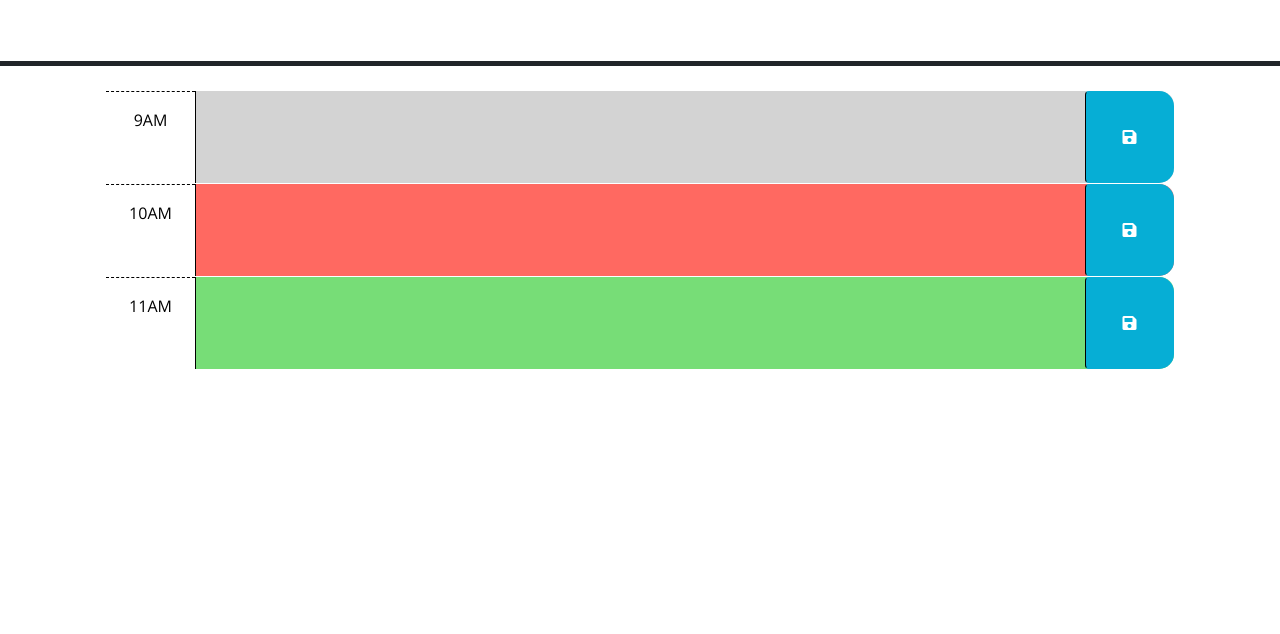
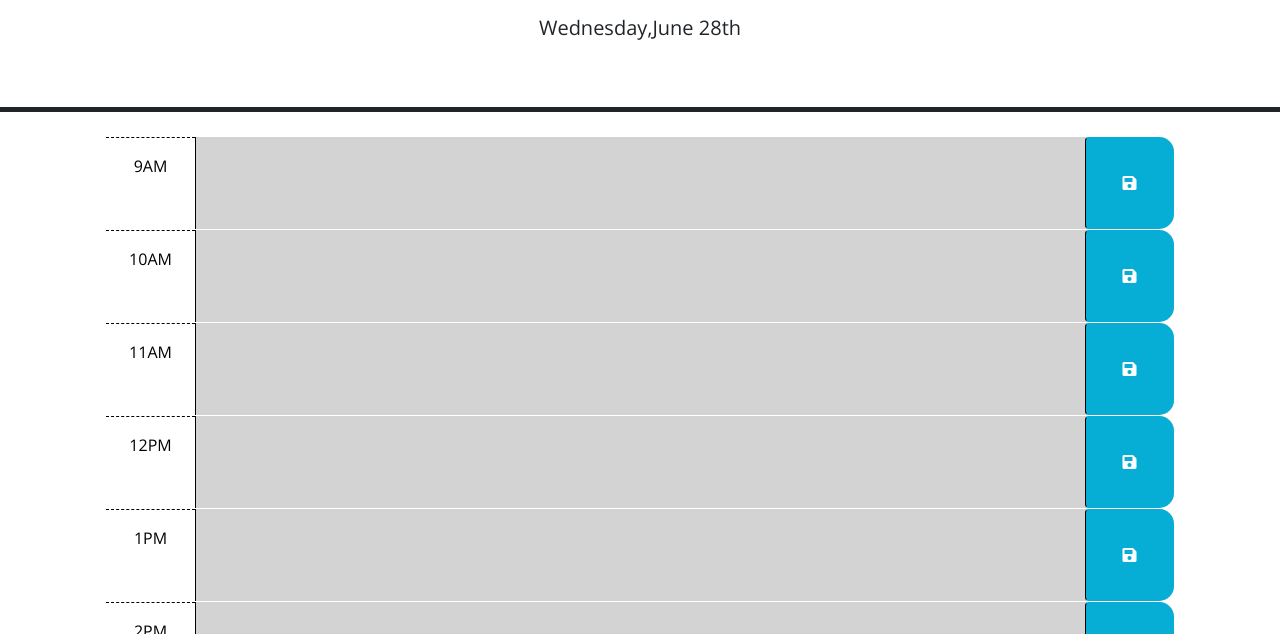
Before and after one commit to queendoescode/day-planner, a plain HTML site: page index.html in a window 1280 px wide. Shown: the part 166-800 px from the top of the page. Drawn offline with nearby package versions, Linux system fonts and the light colour scheme.

Commit message:
used JavaScript to create elements for each hour in the workday from 9am to 5pm and added the new elements inside the existing container div.

```diff
--- a/index.html
+++ b/index.html
@@ -28,7 +28,7 @@
       <p class="lead">A simple calendar app for scheduling your work day</p>
       <p id="currentDay" class="lead"></p>
     </header>
-    <div class="container-lg px-5">
+    <div id="work-hours" class="container-lg px-5">
       <!-- Use class for "past", "present", and "future" to apply styles to the
         time-block divs accordingly. The javascript will need to do this by
         adding/removing these classes on each div by comparing the hour in the
@@ -39,39 +39,39 @@
         code is implemented.
         -->
 
-      <!-- Example of a past time block. The "past" class adds a gray background color. -->
+      <!-- Example of a past time block. The "past" class adds a gray background color.
       <div id="hour-9" class="row time-block past">
         <div class="col-2 col-md-1 hour text-center py-3">9AM</div>
         <textarea class="col-8 col-md-10 description" rows="3"> </textarea>
         <button class="btn saveBtn col-2 col-md-1" aria-label="save">
           <i class="fas fa-save" aria-hidden="true"></i>
         </button>
-      </div>
+      </div>-->
 
-      <!-- Example of a a present time block. The "present" class adds a red background color. -->
+      <!-- Example of a a present time block. The "present" class adds a red background color.
       <div id="hour-10" class="row time-block present">
         <div class="col-2 col-md-1 hour text-center py-3">10AM</div>
         <textarea class="col-8 col-md-10 description" rows="3"> </textarea>
         <button class="btn saveBtn col-2 col-md-1" aria-label="save">
           <i class="fas fa-save" aria-hidden="true"></i>
         </button>
-      </div>
+      </div>-->
 
-      <!-- Example of a future time block. The "future" class adds a green background color. -->
+      <!-- Example of a future time block. The "future" class adds a green background color.
       <div id="hour-11" class="row time-block future">
         <div class="col-2 col-md-1 hour text-center py-3">11AM</div>
         <textarea class="col-8 col-md-10 description" rows="3"> </textarea>
         <button class="btn saveBtn col-2 col-md-1" aria-label="save">
           <i class="fas fa-save" aria-hidden="true"></i>
         </button>
-      </div>
+      </div>-->
 
     <script src="https://code.jquery.com/jquery-3.4.1.min.js"></script>
-    <script
-      src="https://cdn.jsdelivr.net/npm/dayjs@1.11.3/dayjs.min.js"
-      integrity="sha256-iu/zLUB+QgISXBLCW/mcDi/rnf4m4uEDO0wauy76x7U="
-      crossorigin="anonymous"
-    ></script>
+
+    <script src="https://cdn.jsdelivr.net/npm/dayjs@1.11.8/dayjs.min.js"></script>
+    <script src="https://cdn.jsdelivr.net/npm/dayjs@1.11.8/plugin/advancedFormat.js"></script>
+    <script>dayjs.extend(window.dayjs_plugin_advancedFormat)</script>
+
 
     <script src="script.js"></script>
   </body>
--- a/script.js
+++ b/script.js
@@ -1,7 +1,39 @@
 // Wrap all code that interacts with the DOM in a call to jQuery to ensure that
 // the code isn't run until the browser has finished rendering all the elements
 // in the html.
+
 $(function () {
+  var workHours = $("#work-hours");
+
+  // Create the DOM elements for each working hour in the day
+
+  for (var hour = 9; hour <= 17; hour++) {
+    var amPm;
+    var hourOfDay;
+    if (hour >= 12) {
+      amPm = 'PM';
+    } else {
+      amPm = 'AM';
+    }
+
+    if (hour > 12) {
+      hourOfDay = hour - 12;
+    } else {
+      hourOfDay = hour;
+    }
+
+    var newElement = $(
+      `<div id="hour-${hour}" class="row time-block past">
+        <div class="col-2 col-md-1 hour text-center py-3">${hourOfDay}${amPm}</div>
+        <textarea class="col-8 col-md-10 description" rows="3"> </textarea>
+        <button class="btn saveBtn col-2 col-md-1" aria-label="save">
+          <i class="fas fa-save" aria-hidden="true"></i>
+        </button>
+      </div>`);    // create Element
+
+    workHours.append(newElement); // add to DOM so it will be visible
+  }
+
   // TODO: Add a listener for click events on the save button. This code should
   // use the id in the containing time-block as a key to save the user input in
   // local storage. HINT: What does `this` reference in the click listener
@@ -14,10 +46,26 @@ $(function () {
   // attribute of each time-block be used to conditionally add or remove the
   // past, present, and future classes? How can Day.js be used to get the
   // current hour in 24-hour time?
+
   //
   // TODO: Add code to get any user input that was saved in localStorage and set
   // the values of the corresponding textarea elements. HINT: How can the id
   // attribute of each time-block be used to do this?
   //
   // TODO: Add code to display the current date in the header of the page.
+
+  var timeElement =$("#currentDay");
+
+  var timerId = setInterval(
+    () => {
+      // See: https://day.js.org/docs/en/parse/now
+      var currentTime = dayjs();
+      var formattedString = currentTime.format(" dddd,MMMM Do");
+
+      timeElement.text(formattedString);
+    },
+    1000
+  );
+
+
 });
```
